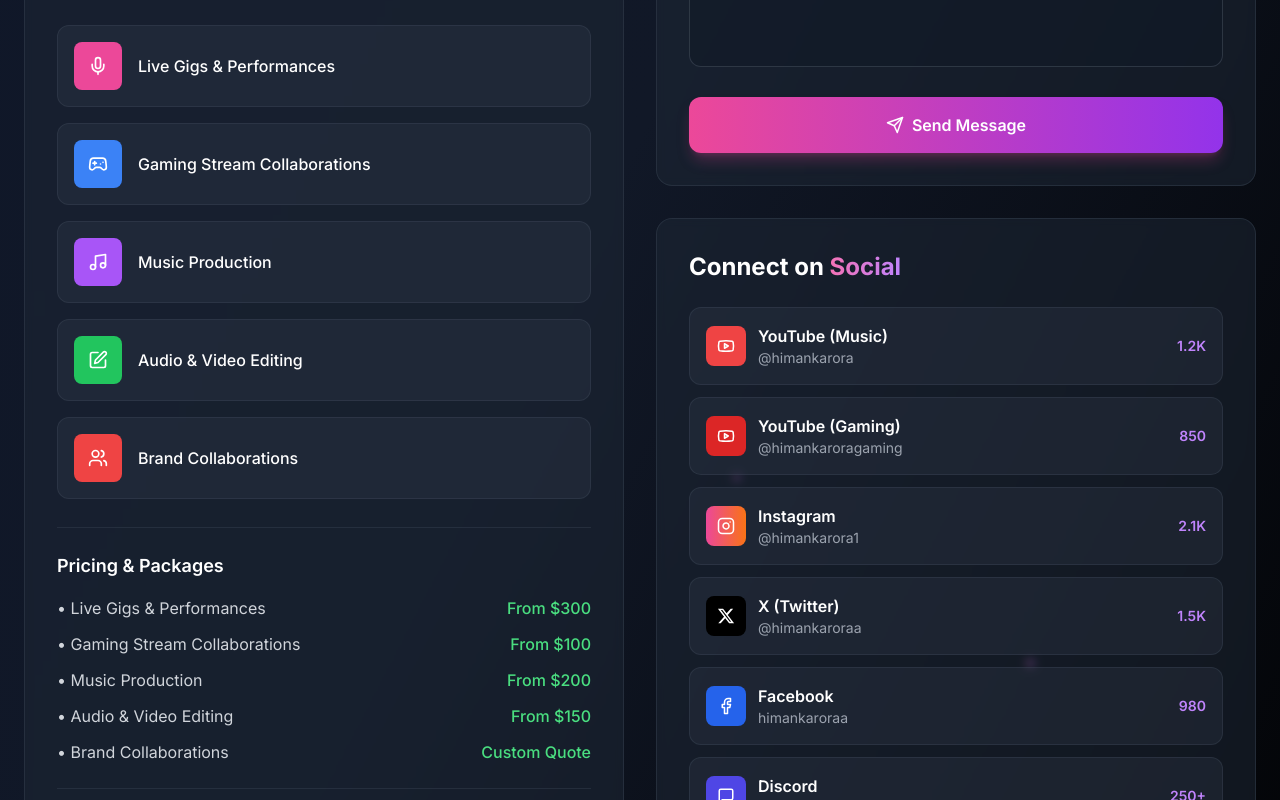
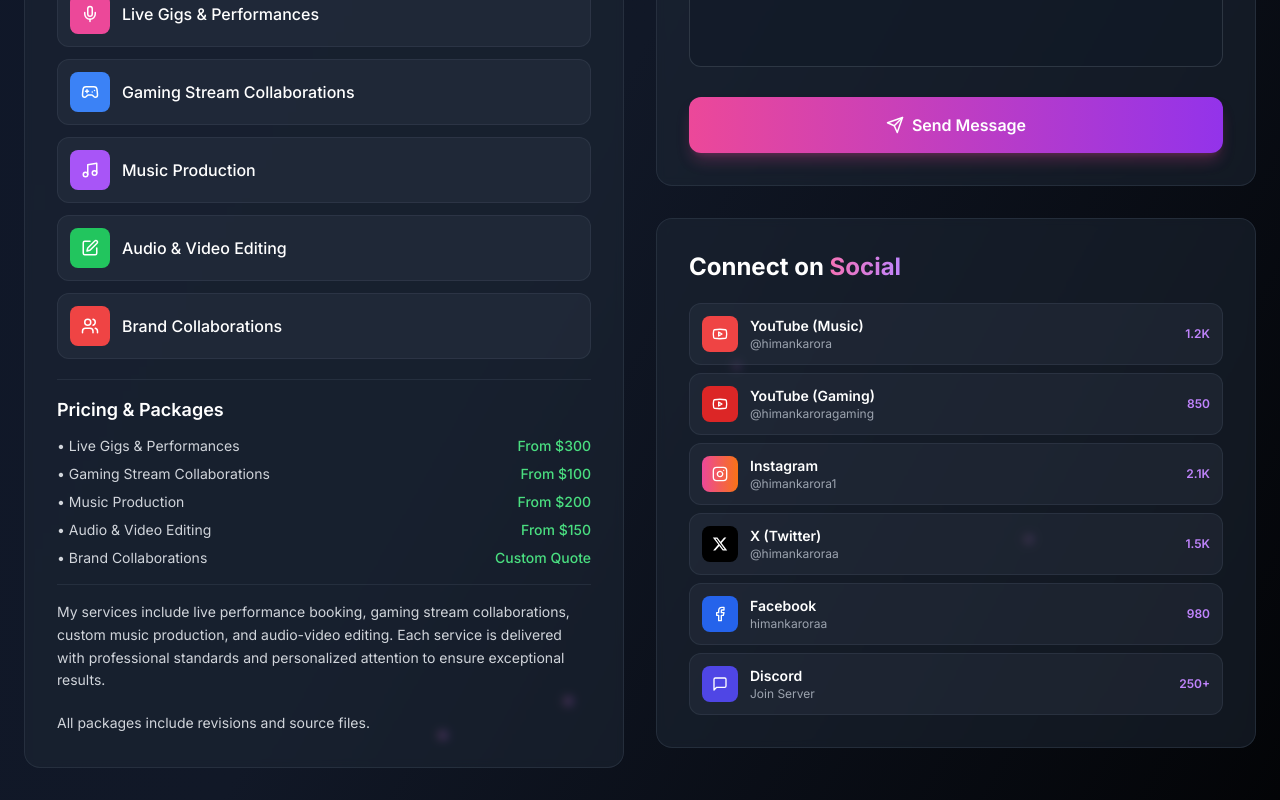
Before and after one commit to himankarora1/portfolio, a React (Create React App) app: page /artist/contact in a window 1280 px wide. Shown: the part 1100-1900 px from the top of the page. Built offline with nearby package versions, Linux system fonts and the light colour scheme; no server answers.

Commit message:
Fixing Contact Page Cards Height

```diff
--- a/src/pages/Artist/ArtistContact.jsx
+++ b/src/pages/Artist/ArtistContact.jsx
@@ -461,7 +461,7 @@ const ArtistContact = () => {
                   <h3 className="text-xl sm:text-2xl font-bold text-white mb-4 sm:mb-6">
                     Quick <span className="bg-gradient-to-r from-pink-400 to-purple-400 bg-clip-text text-transparent">Info</span>
                   </h3>
-                  <div className="space-y-4 sm:space-y-6">
+                  <div className="space-y-3 sm:space-y-4">
                     <div className="flex items-center space-x-3 text-gray-300 text-sm sm:text-base">
                       <Clock size={16} className="text-pink-400 sm:w-[18px] sm:h-[18px]" />
                       <span>Response time: 24-48 hours</span>
@@ -489,58 +489,61 @@ const ArtistContact = () => {
                   </div>
                 </div>
 
-                {/* What I Offer - Mobile Responsive */}
+                {/* What I Offer - OPTIMIZED SPACING AND TEXT SIZE */}
                 <div className="bg-gray-800/50 backdrop-blur-sm border border-gray-700/50 rounded-2xl p-6 sm:p-8">
-                  <h3 className="text-xl sm:text-2xl font-bold text-white mb-4 sm:mb-6">
+                  <h3 className="text-xl sm:text-2xl font-bold text-white mb-4 sm:mb-5">
                     What I <span className="bg-gradient-to-r from-pink-400 to-purple-400 bg-clip-text text-transparent">Offer</span>
                   </h3>
-                  <div className="grid grid-cols-1 gap-3 sm:gap-4 mb-6 sm:mb-7">
+                  <div className="grid grid-cols-1 gap-3 mb-5">
                     {services.map((service, index) => (
                       <motion.div
                         key={index}
                         initial={{ opacity: 0, scale: 0.8 }}
                         animate={{ opacity: 1, scale: 1 }}
                         transition={{ delay: 0.5 + index * 0.1 }}
-                        className="flex items-center space-x-3 sm:space-x-4 p-3 sm:p-4 rounded-xl bg-gray-700/30 border border-gray-600/30 hover:border-gray-500/50 transition-all"
+                        className="flex items-center space-x-3 p-3 rounded-xl bg-gray-700/30 border border-gray-600/30 hover:border-gray-500/50 transition-all"
                       >
-                        <div className={`w-10 h-10 sm:w-12 sm:h-12 ${service.color} rounded-lg flex items-center justify-center flex-shrink-0`}>
-                          <service.icon size={18} className="text-white sm:w-5 sm:h-5" />
+                        <div className={`w-9 h-9 sm:w-10 sm:h-10 ${service.color} rounded-lg flex items-center justify-center flex-shrink-0`}>
+                          <service.icon size={16} className="text-white sm:w-[18px] sm:h-[18px]" />
                         </div>
                         <span className="text-white font-medium text-sm sm:text-base">{service.label}</span>
                       </motion.div>
                     ))}
                   </div>
 
-                  {/* Updated Pricing Info */}
-                  <div className="border-t border-gray-600/30 pt-4 sm:pt-6 mb-4 sm:mb-6">
-                    <h4 className="text-base sm:text-lg font-semibold text-white mb-3 sm:mb-4">Pricing & Packages</h4>
-                    <div className="space-y-2 sm:space-y-3">
-                      <div className="flex justify-between items-center text-gray-300 text-sm sm:text-base">
+                  {/* Updated Pricing Info - REDUCED SPACING */}
+                  <div className="border-t border-gray-600/30 pt-4 mb-4">
+                    <h4 className="text-base sm:text-lg font-semibold text-white mb-3">Pricing & Packages</h4>
+                    <div className="space-y-2">
+                      <div className="flex justify-between items-center text-gray-300 text-sm">
                         <span>• Live Gigs & Performances</span>
                         <span className="text-green-400 font-medium">From $300</span>
                       </div>
-                      <div className="flex justify-between items-center text-gray-300 text-sm sm:text-base">
+                      <div className="flex justify-between items-center text-gray-300 text-sm">
                         <span>• Gaming Stream Collaborations</span>
                         <span className="text-green-400 font-medium">From $100</span>
                       </div>
-                      <div className="flex justify-between items-center text-gray-300 text-sm sm:text-base">
+                      <div className="flex justify-between items-center text-gray-300 text-sm">
                         <span>• Music Production</span>
                         <span className="text-green-400 font-medium">From $200</span>
                       </div>
-                      <div className="flex justify-between items-center text-gray-300 text-sm sm:text-base">
+                      <div className="flex justify-between items-center text-gray-300 text-sm">
                         <span>• Audio & Video Editing</span>
                         <span className="text-green-400 font-medium">From $150</span>
                       </div>
-                      <div className="flex justify-between items-center text-gray-300 text-sm sm:text-base">
+                      <div className="flex justify-between items-center text-gray-300 text-sm">
                         <span>• Brand Collaborations</span>
                         <span className="text-green-400 font-medium">Custom Quote</span>
                       </div>
                     </div>
                   </div>
 
-                  <div className="border-t border-gray-600/30 pt-4 sm:pt-6">
-                    <p className="text-gray-300 text-sm sm:text-base leading-relaxed">
-                      I specialize in creating authentic, engaging content across multiple platforms. From live performances to gaming content and music production, I bring passion and professionalism to every project. All packages include revisions and source files.
+                  <div className="border-t border-gray-600/30 pt-4">
+                    <p className="text-gray-300 text-sm leading-relaxed mb-5">
+                      My services include live performance booking, gaming stream collaborations, custom music production, and audio-video editing. Each service is delivered with professional standards and personalized attention to ensure exceptional results.
+                    </p>
+                    <p className="text-gray-300 text-sm leading-relaxed">
+                      All packages include revisions and source files.
                     </p>
                   </div>
                 </div>
@@ -637,12 +640,12 @@ const ArtistContact = () => {
                   </form>
                 </div>
 
-                {/* Connect on Social - Mobile Responsive */}
+                {/* Connect on Social - REDUCED SPACING */}
                 <div className="bg-gray-800/50 backdrop-blur-sm border border-gray-700/50 rounded-2xl p-6 sm:p-8">
-                  <h3 className="text-xl sm:text-2xl font-bold text-white mb-4 sm:mb-6">
+                  <h3 className="text-xl sm:text-2xl font-bold text-white mb-4 sm:mb-5">
                     Connect on <span className="bg-gradient-to-r from-pink-400 to-purple-400 bg-clip-text text-transparent">Social</span>
                   </h3>
-                  <div className="space-y-2 sm:space-y-3">
+                  <div className="space-y-2">
                     {socialPlatforms.map((platform, index) => (
                       <motion.a
                         key={index}
@@ -650,19 +653,19 @@ const ArtistContact = () => {
                         target="_blank"
                         rel="noopener noreferrer"
                         onClick={() => handleSocialClick(platform.name, platform.url)}
-                        className="flex items-center justify-between p-3 sm:p-4 rounded-xl bg-gray-700/30 border border-gray-600/30 hover:border-gray-500/50 transition-all group"
+                        className="flex items-center justify-between p-3 rounded-xl bg-gray-700/30 border border-gray-600/30 hover:border-gray-500/50 transition-all group"
                         whileHover={{ scale: 1.02 }}
                       >
                         <div className="flex items-center space-x-3">
-                          <div className={`w-8 h-8 sm:w-10 sm:h-10 ${platform.color} rounded-lg flex items-center justify-center`}>
-                            <platform.icon size={16} className="text-white sm:w-[18px] sm:h-[18px]" />
+                          <div className={`w-8 h-8 sm:w-9 sm:h-9 ${platform.color} rounded-lg flex items-center justify-center`}>
+                            <platform.icon size={14} className="text-white sm:w-4 sm:h-4" />
                           </div>
                           <div>
-                            <div className="text-white font-semibold text-sm sm:text-base">{platform.name}</div>
-                            <div className="text-gray-400 text-xs sm:text-sm">{platform.handle}</div>
+                            <div className="text-white font-semibold text-sm">{platform.name}</div>
+                            <div className="text-gray-400 text-xs">{platform.handle}</div>
                           </div>
                         </div>
-                        <div className="text-purple-400 font-semibold text-xs sm:text-sm">
+                        <div className="text-purple-400 font-semibold text-xs">
                           {platform.followers}
                         </div>
                       </motion.a>
```
